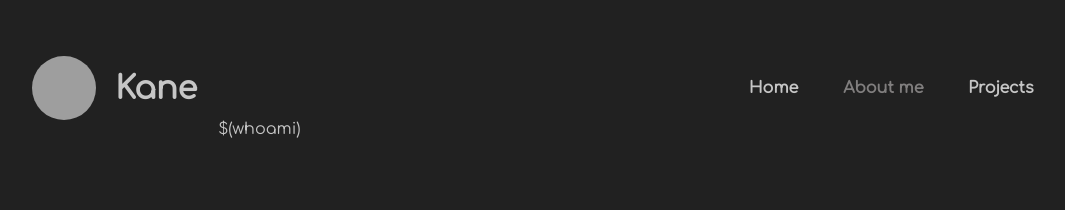
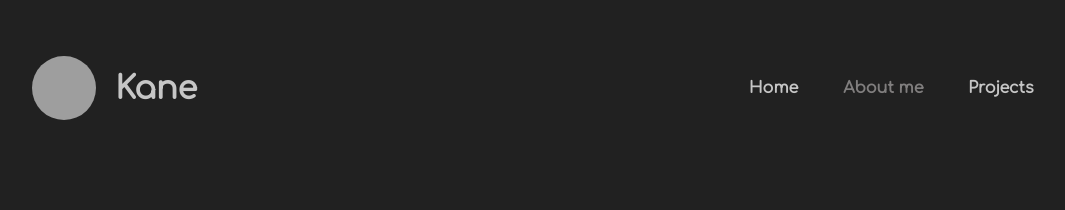
Before and after one commit to kane50613/ka1e, a Vue app: page /about in a window 1280 px wide. Shown: the top 210 px of the page, without its empty margins (96-1161 px from the left). Built offline with nearby package versions, Linux system fonts and the light colour scheme; grey boxes are pictures that could not be loaded.

Commit message:
add Project component

```diff
--- a/src/App.vue
+++ b/src/App.vue
@@ -39,7 +39,7 @@ html, body {
 
 #app {
     margin-top: 5vh;
-    font-family: 'Comfortaa', cursive;
+    font-family: 'Comfortaa', sans-serif;
     -webkit-font-smoothing: antialiased;
     -moz-osx-font-smoothing: grayscale;
     text-align: center;
@@ -60,5 +60,4 @@ html, body {
 .fade-leave-from {
     opacity: 1;
 }
-
 </style>
--- a/src/components/About.vue
+++ b/src/components/About.vue
@@ -1,10 +1,5 @@
 <template>
     <div class="AboutContainer">
-        <div class="left">
-            <span>$(whoami)</span>
-        </div>
-        <div class="right">
-        </div>
     </div>
 </template>
 
@@ -15,12 +10,5 @@ export default {
 </script>
 
 <style scoped>
-    .AboutContainer {
-        display: grid;
-        grid-template-columns: 5fr 4fr;
-    }
 
-    .left {
-
-    }
 </style>
--- a/src/router/index.js
+++ b/src/router/index.js
@@ -2,6 +2,7 @@ import { createRouter, createWebHistory } from 'vue-router'
 import Main from "@/components/Main";
 import NotFound from "@/components/NotFound";
 import About from "@/components/About";
+import Projects from "@/components/Projects";
 
 const routes = [
   {
@@ -13,6 +14,11 @@ const routes = [
     path: '/about',
     name: 'About',
     component: About
+  },
+  {
+    path: '/projects',
+    name: 'Projects',
+    component: Projects
   },
   {
     path: '/:pathMatch(.*)*',
```
